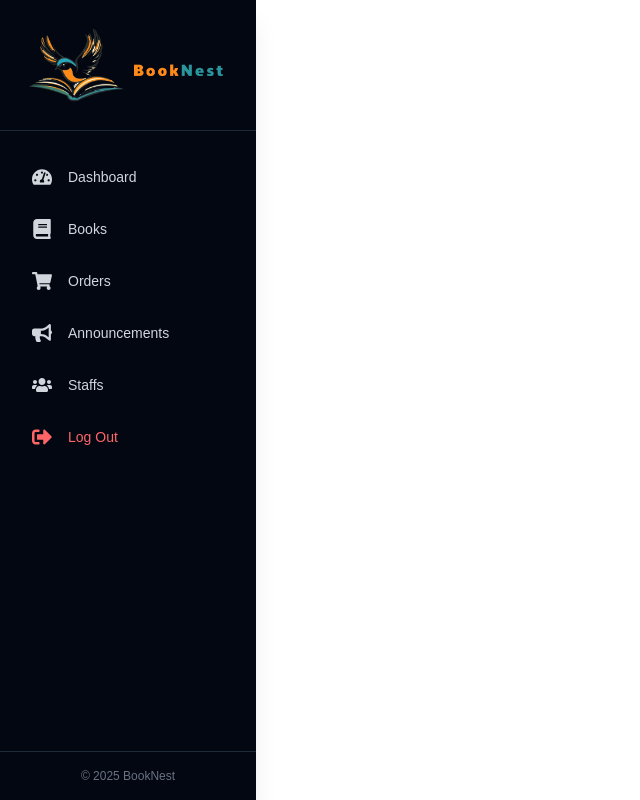
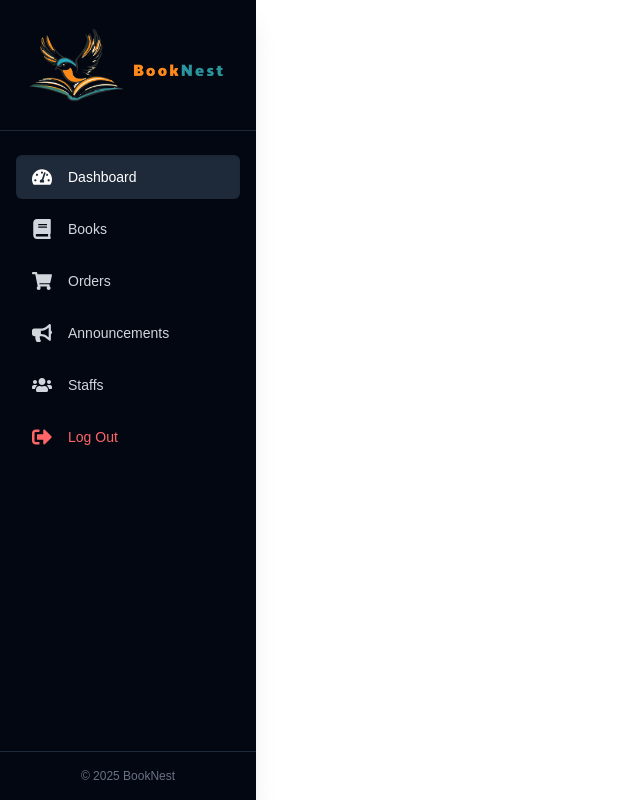
Before and after one commit to devrajKhadka-smiley/BookNest-Frontend, a React (Vite) app: page /admin in a window 1280 px wide. Shown: the top 800 px of the page, without its empty margins (0-640 px from the left). Built offline with nearby package versions, Linux system fonts and the light colour scheme.

Commit message:
Fix: admin pages, admin navbar

```diff
--- a/src/components/AdminNavbar.jsx
+++ b/src/components/AdminNavbar.jsx
@@ -31,7 +31,7 @@
             <Link
               to="/admin/dashboard"
               className={`flex items-center gap-4 px-4 py-3 rounded-md transition-all duration-200 ${
-                location.pathname === "/admin/dashboard"
+                location.pathname === "/admin/dashboard" || location.pathname === "/admin"
                   ? "bg-gray-800 text-white shadow-inner"
                   : "hover:bg-gray-800 hover:text-white"
               }`}
--- a/src/layouts/AdminLayout.jsx
+++ b/src/layouts/AdminLayout.jsx
@@ -4,9 +4,9 @@
 
 const AdminLayout = () => {
   return (
-    <div className="flex h-screen">
+    <div className="flex">
       {/* Sidebar */}
-      <div className="w-64">
+      <div className="w-64 min-h-screen">
         <AdminNavbar />
       </div>
 
--- a/src/pages/admin/Announcements.jsx
+++ b/src/pages/admin/Announcements.jsx
@@ -1,6 +1,6 @@
 const Announcements = () => {
     return (
-      <div className="flex flex-col items-center justify-center h-screen">
+      <div className="flex flex-col items-center justify-center">
         <h1 className="text-3xl font-bold mb-4">Admin Dashboard</h1>
         <p className="text-lg">Welcome to Announcements page!</p>
       </div>
--- a/src/pages/admin/Books.jsx
+++ b/src/pages/admin/Books.jsx
@@ -1,6 +1,6 @@
 const AdminBooks = () => {
   return (
-    <div className="flex flex-col items-center justify-center h-screen">
+    <div className="flex flex-col items-center justify-center">
       <h1 className="text-3xl font-bold mb-4">Admin Dashboard</h1>
       <p className="text-lg">Welcome to books page!</p>
     </div>
--- a/src/pages/admin/Dashboard.jsx
+++ b/src/pages/admin/Dashboard.jsx
@@ -1,6 +1,6 @@
 const Dashboard = () => {
   return (
-    <div className="flex flex-col items-center justify-center h-screen bg-gray-100">
+    <div className="flex flex-col items-center justify-center">
       <h1 className="text-3xl font-bold mb-4">Admin Dashboard</h1>
       <p className="text-lg">Welcome to the admin panel!</p>
     </div>
--- a/src/pages/admin/Orders.jsx
+++ b/src/pages/admin/Orders.jsx
@@ -1,6 +1,6 @@
 const Orders = () => {
     return (
-      <div className="flex flex-col items-center justify-center h-screen">
+      <div className="flex flex-col items-center justify-center">
         <h1 className="text-3xl font-bold mb-4">Admin Dashboard</h1>
         <p className="text-lg">Welcome to orders page!</p>
       </div>
--- a/src/pages/admin/Staffs.jsx
+++ b/src/pages/admin/Staffs.jsx
@@ -1,6 +1,6 @@
 const Staffs = () => {
     return (
-      <div className="flex flex-col items-center justify-center h-screen">
+      <div className="flex flex-col items-center justify-center">
         <h1 className="text-3xl font-bold mb-4">Admin Dashboard</h1>
         <p className="text-lg">Welcome to staffs page!</p>
       </div>
```
